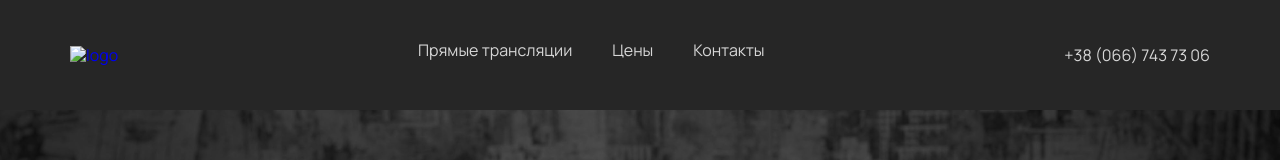
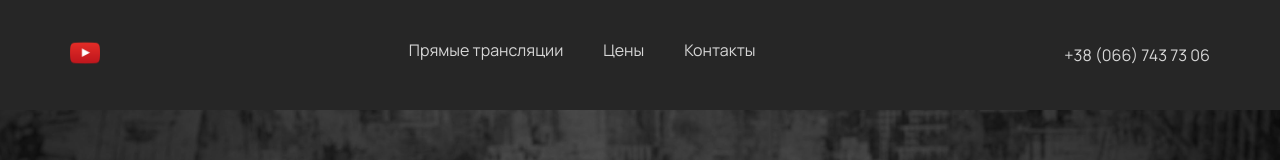
Before and after one commit to AleksandrDudka1/website, a plain HTML site: page index.html in a window 1280 px wide. Shown: the top 160 px of the page. Drawn offline with Linux system fonts and the light colour scheme.

Commit message:
Update index.html

```diff
--- a/index.html
+++ b/index.html
@@ -18,7 +18,7 @@
 
                <nav class="menu">
                    <a href="#top">
-                       <img class="logo" src="img/you.jpeg" alt="logo">
+                       <img class="logo" src="you.jpeg" alt="logo">
                    </a>
                 <div id="hamburger" class="hamburger">
                     <div class="icon"></div>
```
